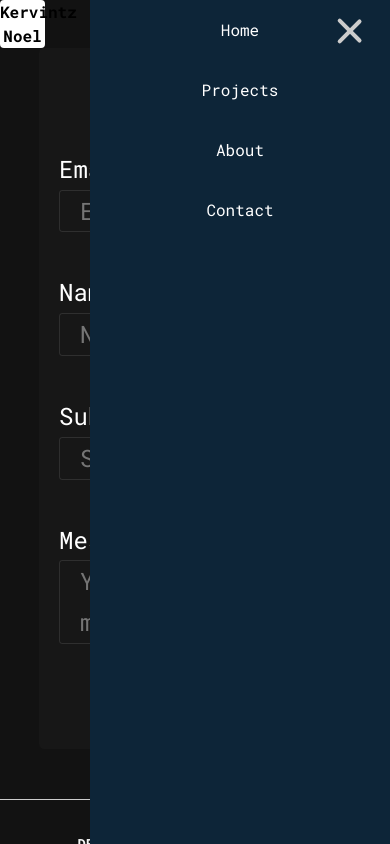
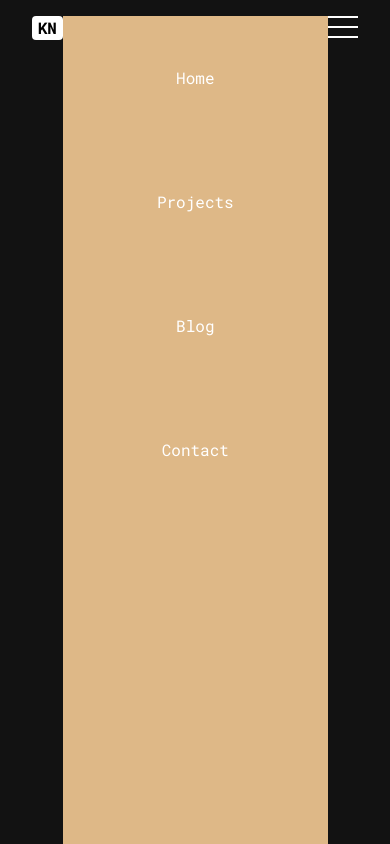
Before and after one commit to kervcode/kervintznoel.com, a React (Create React App) app: page /contact in a window 390 px wide. Both pictures are taken after a click on the element 354 px from the left and 31 px from the top of the page. Shown: the top 844 px of the page. Built offline with nearby package versions, Linux system fonts and the light colour scheme.

Commit message:
hamburger menu works

```diff
--- a/src/App.js
+++ b/src/App.js
@@ -1,20 +1,21 @@
 import './App.css';
 import Menu from "./components/Menu";
+import About from './components/About';
 import Contact from './components/Contact';
 import Footer from './components/Footer';
 import Header from './components/Header';
 import Project_lists from './components/Project_list';
 import { BrowserRouter as Router, Switch, Route } from 'react-router-dom';
 import detailsPage from './components/detailsPage';
-import Navbar from './components/navbar/Navbar';
+
 
 
 function App() {
   return (
     <Router>
     <div className="App">
-      {/* <Menu /> */}
-      <Navbar />
+      <Menu />
+
       <Switch>
         <Route exact path="/" component={Header} />
         <Route exact path="/projects" component={Project_lists} />
--- /dev/null
+++ b/src/components/About.js
@@ -0,0 +1,34 @@
+import React from 'react';
+import profile_picture from '../images/profile_picture.png';
+import * as Icons from '@material-ui/icons';
+import {FaJs, FaReact, FaNodeJs} from 'react-icons/fa';
+import './hero.style.css';
+import { Link} from 'react-router-dom';
+
+function About() {
+    return (
+        <div className="hero">
+       <div className="image">
+       <img src={profile_picture} alt="" className="profile_picture"/>
+       </div>
+       <div className="info_text">
+          <p>Hello there, I'm</p>
+          <h1 className="my_name">Kervintz Noel.</h1>
+          <h2 className="info_text_heading"> Full Stack Developer.</h2>
+          <h3 className="location">Based in Boston, MA.</h3>
+          <p className="icons"><FaJs /> <FaReact /><FaNodeJs /></p>
+          <p className="pitch">
+           Full stack developer seeking a position where I can be productive and efficient while improving my technical skills and build my career as a professional developer.
+          </p>
+          <Link to="/projects">
+            <button className="button">Projects</button>
+          </Link>
+          <Link to="/contact">
+            <button className="button">Contact me</button>
+          </Link>
+       </div>
+  </div>
+    )
+}
+
+export default About
--- a/src/components/Hero.js
+++ b/src/components/Hero.js
@@ -1,5 +1,6 @@
 import react from 'react';
 import { Link } from "react-router-dom";
+import styled from 'styled-components';
 import profile_picture from '../images/profile_picture.png';
 import * as Icons from '@material-ui/icons';
 import {FaJs, FaReact, FaNodeJs} from 'react-icons/fa';
@@ -7,9 +8,12 @@ import './hero.style.css'
 
 const Hero = () => (
   <div className="hero">
+
     <div className="image">
       <img src={profile_picture} alt="" className="profile_picture"/>
+      <div className="tags"> #Husband #Husband #Father #NewDad #Developer #JavaScript</div>
     </div>
+
     <div className="info_text">
       <p>Hello there, I'm</p>
       <h1 className="my_name">Kervintz Noel.</h1>
@@ -17,7 +21,7 @@ const Hero = () => (
       <h3 className="location">Based in Boston, MA.</h3>
       <p className="icons"><FaJs /> <FaReact /><FaNodeJs /></p>
       <p className="pitch">
-           Quick learner, self-motivated full stack developer seeking a position where I can be productive and efficient while improving my technical skills and build my career as a professional developer.
+        Full stack developer seeking a position where I can be productive and efficient while improving my technical skills and build my career as a professional developer.
       </p>
       <Link to="/projects">
         <button className="button">Projects</button>
--- a/src/components/Menu.js
+++ b/src/components/Menu.js
@@ -1,19 +1,25 @@
-import react from 'react';
+import { useState } from 'react';
 import './menu.styles.css';
 import { Link } from 'react-router-dom';
+import { motion } from "framer-motion"
 
-const Menu = () => (
+const Menu = () => {
+  const [open, setOpen] = useState("close");
+
+  return (
     <div className='menu'>
       <span className="logo">KN </span>
 
-    <div className="list">
-      <Link to="/">Home</Link>
-      <Link to="/projects">Projects</Link>
-      <Link to="/blog">Blog</Link>
-      <Link to="/Contact">Contact</Link>
-    </div>
+      <motion.div className={open}
 
-    <div className="burger">
+      >
+        <Link to="/" onClick= { () => setOpen("close")}>Home</Link>
+        <Link to="/projects" onClick= { () => setOpen("close")}>Projects</Link>
+        <Link to="/blog" onClick= { () => setOpen("close")}>Blog</Link>
+        <Link to="/Contact" onClick= { () => setOpen("close")}>Contact</Link>
+      </motion.div>
+
+      <div className="burger" onClick={() => setOpen(open === "close" ? "open" : "close")}>
         <div className="slides"></div>
         <div className="slides"></div>
         <div className="slides"></div>
@@ -21,5 +27,6 @@ const Menu = () => (
 
     </div>
   )
+}
 
 export default Menu;
--- a/src/components/hero.style.css
+++ b/src/components/hero.style.css
@@ -43,12 +43,11 @@
   margin: 32px 0;
 }
 
-.my_name {
-  /* font-size: 48px; */
-}
+
 
 .image {
   display: flex;
+  flex-direction: column;
   align-items: center;
   width: 100%;
   margin-right: 32px;
@@ -58,6 +57,14 @@
   align-self: start;
   max-width: 100%;
   border-radius: 16px;
+}
+
+.tags {
+  background: #906860;
+  border-radius: 16px;
+  margin-top: 32px;
+  color: black;
+  padding: 16px;
 }
 
 .button {
@@ -140,8 +147,10 @@
 
   .image {
     display: none;
+    flex-direction: column;
     width: 80vw;
     margin: 40px 0;
+    border:1px solid white;
   }
 
   .image img {
--- a/src/components/menu.styles.css
+++ b/src/components/menu.styles.css
@@ -40,13 +40,14 @@
 
   .logo {
     font-size: 16px;
+    align-self: flex-start;
   }
 
   .menu {
     margin: 16px 32px 100px 32px;
   }
 
-  .list {
+  .close {
     visibility: hidden;
   }
 
@@ -54,6 +55,7 @@
     display: block;
     width: 30px;
     height: auto;
+    align-self: baseline;
   }
 
   .slides {
@@ -65,6 +67,24 @@
     display: block;
   }
 
+  .open {
+    background:burlywood;
+    color: black;
+    display: flex;
+    flex-direction: column;
+    align-items: stretch;
+    z-index: 111;
+    width: 100vw;
+    height: 100vh;
+  }
+
+  .open a {
+    padding: 50px 0;
+    /* display: flex; *
+    color: black;
+    /* padding: 20px 0; */
+  }
+
   .footer {
     margin-top: 50px;
   }
--- a/src/components/navbar/Burger.js
+++ /dev/null
@@ -1,55 +0,0 @@
-import React, { useState } from 'react';
-import styled from 'styled-components';
-import RightNavbar from './RightNavbar';
-
-const StyledBurger = styled.div`
-  width: 2rem;
-  height: 2rem;
-  position: fixed;
-  top: 15px;
-  right: 20px;
-  z-index: 20;
-  display: none;
-  @media (max-width: 768px) {
-    display: flex;
-    justify-content: space-around;
-    flex-flow: column nowrap;
-  }
-  div {
-    width: 2rem;
-    height: 0.25rem;
-    background-color: ${({ open }) => open ? '#ccc' : '#333'};
-    border-radius: 10px;
-    transform-origin: 1px;
-    transition: all 0.3s linear;
-    &:nth-child(1) {
-      transform: ${({ open }) => open ? 'rotate(45deg)' : 'rotate(0)'};
-    }
-    &:nth-child(2) {
-      transform: ${({ open }) => open ? 'translateX(100%)' : 'translateX(0)'};
-      opacity: ${({ open }) => open ? 0 : 1};
-    }
-    &:nth-child(3) {
-      transform: ${({ open }) => open ? 'rotate(-45deg)' : 'rotate(0)'};
-    }
-  }
-`;
-
-
-const Burger = () => {
-    const [open, setOpen ] = useState(false);
-
-    return (
-        <>
-            <StyledBurger open={open} onClick={ () => { setOpen(!open)}}>
-                <div />
-                <div />
-                <div />
-            </StyledBurger>
-
-            <RightNavbar open={open} />
-        </>
-    )
-}
-
-export default Burger;
--- a/src/components/navbar/Navbar.js
+++ /dev/null
@@ -1,30 +0,0 @@
-import React, { useState } from 'react'
-import styled from 'styled-components';
-import Burger from './Burger';
-
-
-const nav = styled.nav`
-  background-color: #fff;
-  width: 100%;
-  height: 55px;
-  border-bottom: 2px solid #f1f1f1;
-  padding: 0 20px;
-  display: flex;
-  justify-content: space-between;
-  .logo {
-    padding: 15px 0;
-  }
-`
-
-function Navbar() {
-    return (
-        <nav>
-            <div className="logo">
-                Kervintz Noel
-            </div>
-            <Burger />
-        </nav>
-    )
-}
-
-export default Navbar
--- a/src/components/navbar/RightNavbar.js
+++ /dev/null
@@ -1,40 +0,0 @@
-import React from 'react';
-import styled from 'styled-components';
-
-
-const Ul = styled.ul`
-  list-style: none;
-  display: flex;
-  flex-flow: row nowrap;
-  li {
-    padding: 18px 10px;
-  }
-  @media (max-width: 768px) {
-    flex-flow: column nowrap;
-    background-color: #0D2538;
-    position: fixed;
-    transform: ${({ open }) => open ? 'translateX(0)' : 'translateX(100%)'};
-    top: 0;
-    right: 0;
-    height: 100vh;
-    width: 300px;
-    padding-top: 3.5rem;
-    transition: transform 0.3s ease-in-out;
-    li {
-      color: #fff;
-    }
-  }
-`;
-
-const RightNavbar = ({ open }) => {
-    return (
-        <Ul open={open}>
-            <li>Home</li>
-            <li>Projects</li>
-            <li>About</li>
-            <li>Contact</li>
-        </Ul>
-    )
-}
-
-export default RightNavbar
```
Lines whose indentation alone changed are shown as unchanged.
